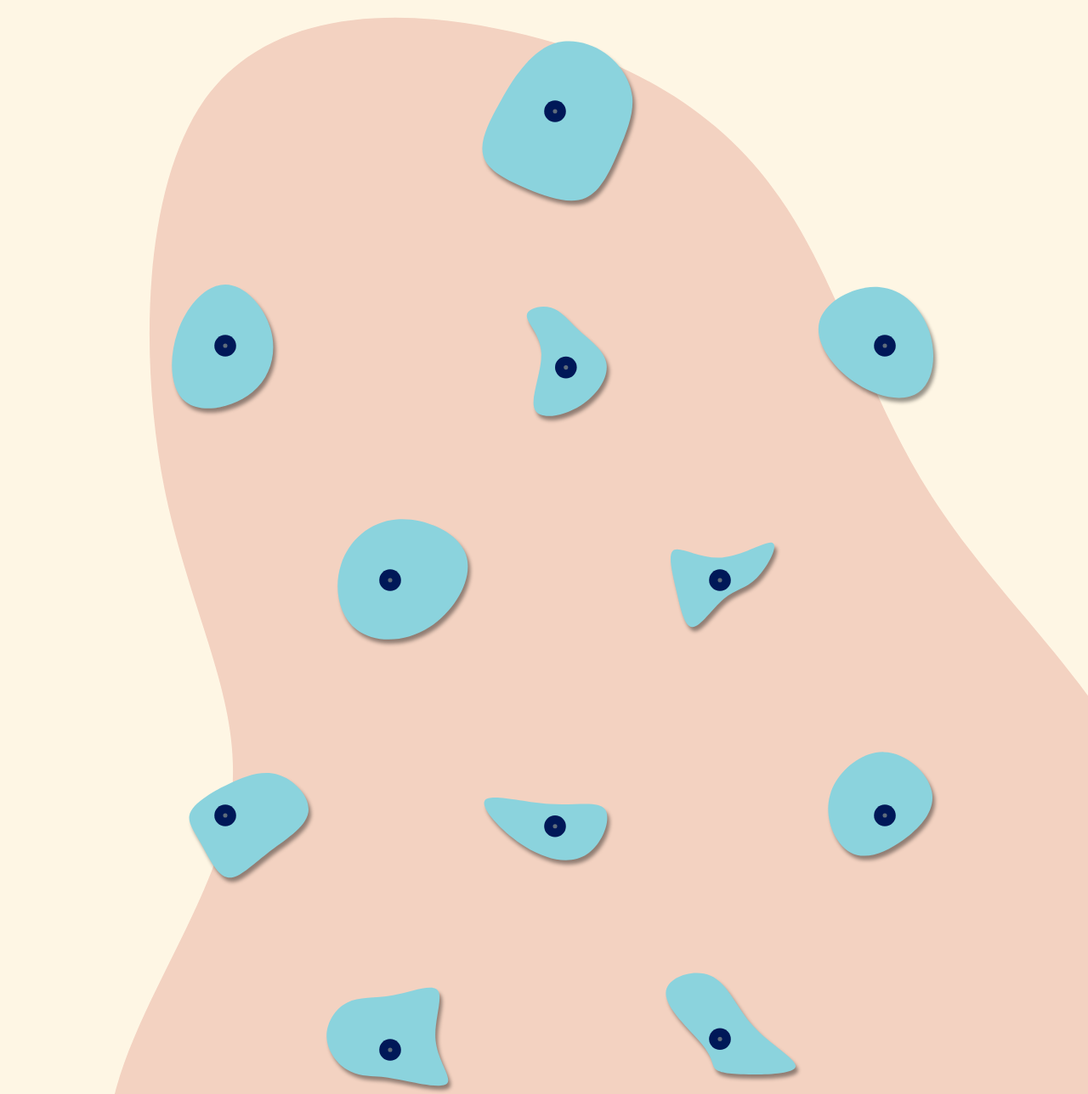
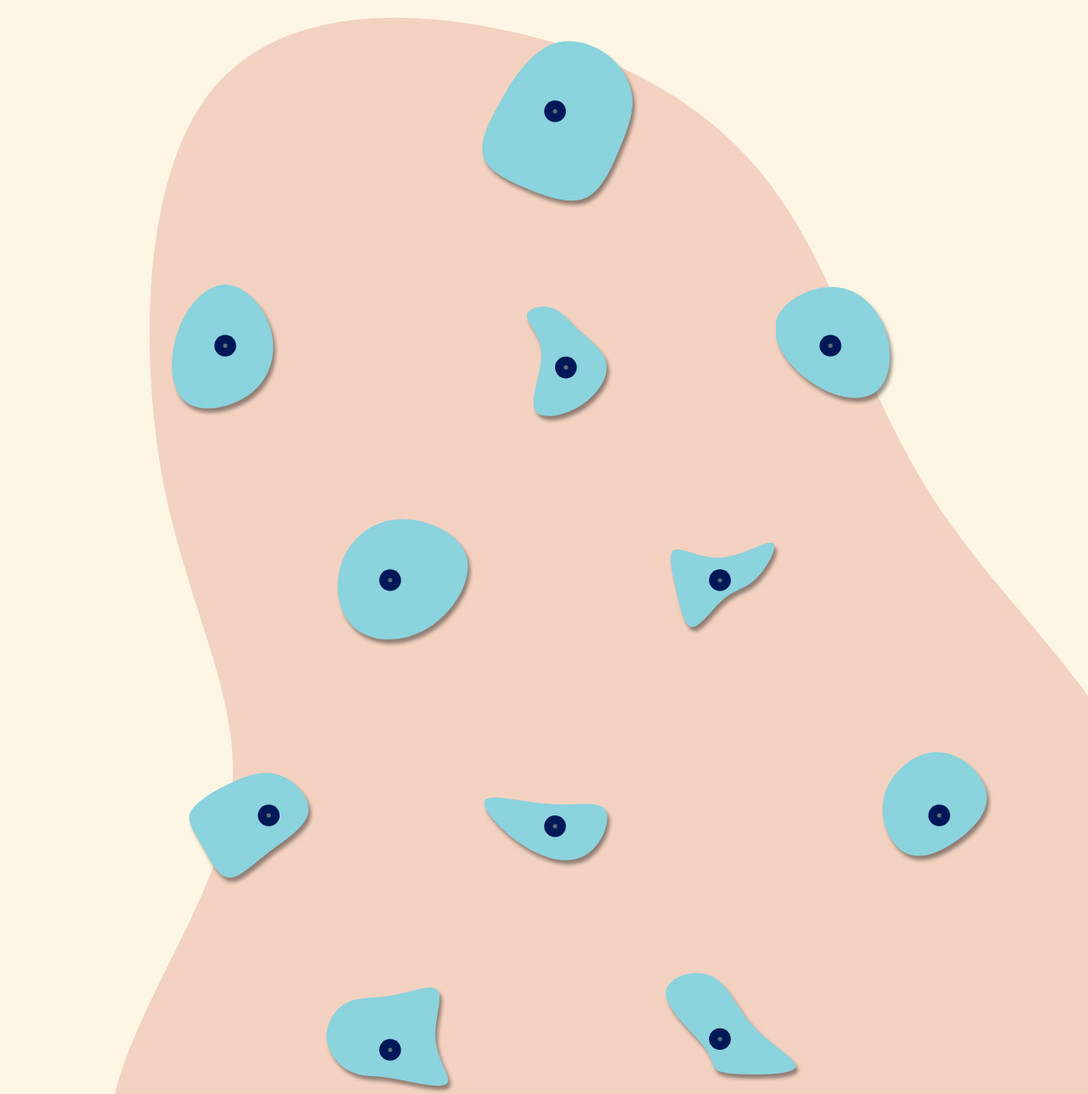
Before and after one commit to meganklu/AboutMe, a plain HTML site: page index.html in a window 1280 px wide. Shown: the part 182-1470 px from the top of the page at 85% size. Drawn offline with nearby package versions, Linux system fonts and the light colour scheme; a web font is replaced by a local one.

Commit message:
minor adjustments to align with big blob

```diff
--- a/index.html
+++ b/index.html
@@ -39,7 +39,7 @@
         </div>
 
         <div class="tooltip">
-          <svg viewBox="0 0 200 200" xmlns="http://www.w3.org/2000/svg"><path fill="#8BD3DD" d="M40.9,-13.1C47.9,8.2,44.9,32.9,31.2,42.8C17.5,52.7,-6.8,47.8,-27.5,33.7C-48.2,19.7,-65.3,-3.6,-60.1,-22.4C-54.9,-41.2,-27.5,-55.6,-5.2,-53.9C17,-52.2,33.9,-34.4,40.9,-13.1Z" transform="translate(100 100)" /><circle cx="100" cy="100" r="10" fill="#001858"></circle><circle cx="100" cy="100" r="2" fill="#5f6c7b"></circle></svg>
+          <svg viewBox="0 0 200 200" xmlns="http://www.w3.org/2000/svg"><path fill="#8BD3DD" d="M40.9,-13.1C47.9,8.2,44.9,32.9,31.2,42.8C17.5,52.7,-6.8,47.8,-27.5,33.7C-48.2,19.7,-65.3,-3.6,-60.1,-22.4C-54.9,-41.2,-27.5,-55.6,-5.2,-53.9C17,-52.2,33.9,-34.4,40.9,-13.1Z" transform="translate(60 100)" /><circle cx="50" cy="100" r="10" fill="#001858"></circle><circle cx="50" cy="100" r="2" fill="#5f6c7b"></circle></svg>
           <span class="tooltip-content">One of my favorite snacks is popcorn, specifically Angie's Sweet & Salty Kettle Corn.<img src="https://www.boomchickapop.com/sites/g/files/qyyrlu771/files/images/products/sweet-salty-kettle-corn-05792.png"></span>
         </div>
       </div>
@@ -58,7 +58,7 @@
 
       <div class="holds-row">
         <div class="tooltip">
-          <svg viewBox="0 0 200 200" xmlns="http://www.w3.org/2000/svg"><path fill="#8BD3DD" d="M48.4,-37.5C64,-32.9,78.7,-16.4,76.3,-2.5C73.8,11.5,54.1,23,38.6,34.9C23,46.8,11.5,59.1,2,57.1C-7.6,55.2,-15.1,38.9,-21.7,27C-28.3,15.1,-33.9,7.6,-33.1,0.8C-32.3,-6,-25.1,-12,-18.5,-16.6C-12,-21.2,-6,-24.5,5.2,-29.8C16.4,-35,32.9,-42.1,48.4,-37.5Z" transform="translate(100 100)" /><circle cx="100" cy="100" r="10" fill="#001858"></circle><circle cx="100" cy="100" r="2" fill="#5f6c7b"></circle></svg>
+          <svg viewBox="0 0 200 200" xmlns="http://www.w3.org/2000/svg"><path fill="#8BD3DD" d="M48.4,-37.5C64,-32.9,78.7,-16.4,76.3,-2.5C73.8,11.5,54.1,23,38.6,34.9C23,46.8,11.5,59.1,2,57.1C-7.6,55.2,-15.1,38.9,-21.7,27C-28.3,15.1,-33.9,7.6,-33.1,0.8C-32.3,-6,-25.1,-12,-18.5,-16.6C-12,-21.2,-6,-24.5,5.2,-29.8C16.4,-35,32.9,-42.1,48.4,-37.5Z" transform="translate(100 100)" /><circle cx="140" cy="100" r="10" fill="#001858"></circle><circle cx="140" cy="100" r="2" fill="#5f6c7b"></circle></svg>
           <span class="tooltip-content">I don't have a favorite song, but I like listening to Taylor Swift and boygenius.</span>
         </div>
 
@@ -68,7 +68,7 @@
         </div>
 
         <div class="tooltip">
-          <svg viewBox="0 0 200 200" xmlns="http://www.w3.org/2000/svg"><path fill="#8BD3DD" d="M43.3,-21.5C46.5,-4.2,32.8,11.1,16.8,22.7C0.8,34.2,-17.6,41.9,-31.9,33.9C-46.2,25.9,-56.4,2.1,-50.3,-19C-44.3,-40.1,-22.2,-58.7,-1.1,-58.3C20,-58,40.1,-38.8,43.3,-21.5Z" transform="translate(100 100)" /><circle cx="100" cy="100" r="10" fill="#001858"></circle><circle cx="100" cy="100" r="2" fill="#5f6c7b"></circle></svg>
+          <svg viewBox="0 0 200 200" xmlns="http://www.w3.org/2000/svg"><path fill="#8BD3DD" d="M43.3,-21.5C46.5,-4.2,32.8,11.1,16.8,22.7C0.8,34.2,-17.6,41.9,-31.9,33.9C-46.2,25.9,-56.4,2.1,-50.3,-19C-44.3,-40.1,-22.2,-58.7,-1.1,-58.3C20,-58,40.1,-38.8,43.3,-21.5Z" transform="translate(150 100)" /><circle cx="150" cy="100" r="10" fill="#001858"></circle><circle cx="150" cy="100" r="2" fill="#5f6c7b"></circle></svg>
           <span class="tooltip-content">Click <a href="https://music.apple.com/us/playlist/chem-playlist/pl.u-2aoqGWLfN44KWy" target="_blank">here</a> for one of my go-to playlists.</span>
         </div>
       </div>
```
